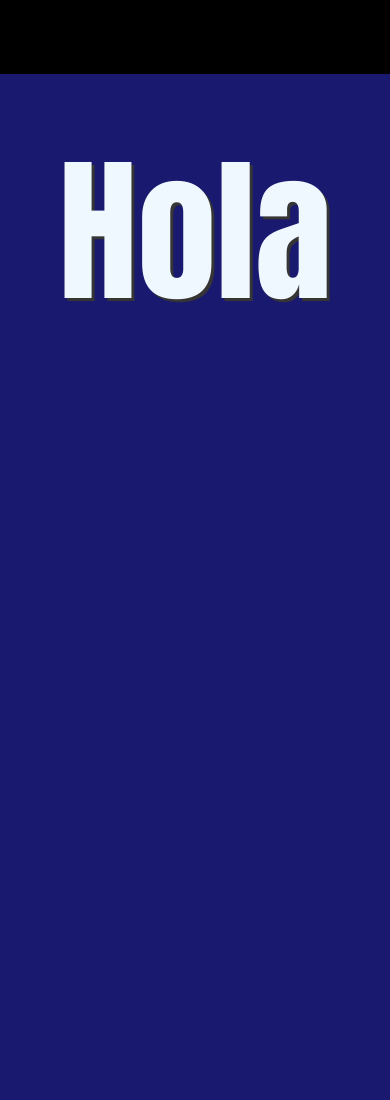
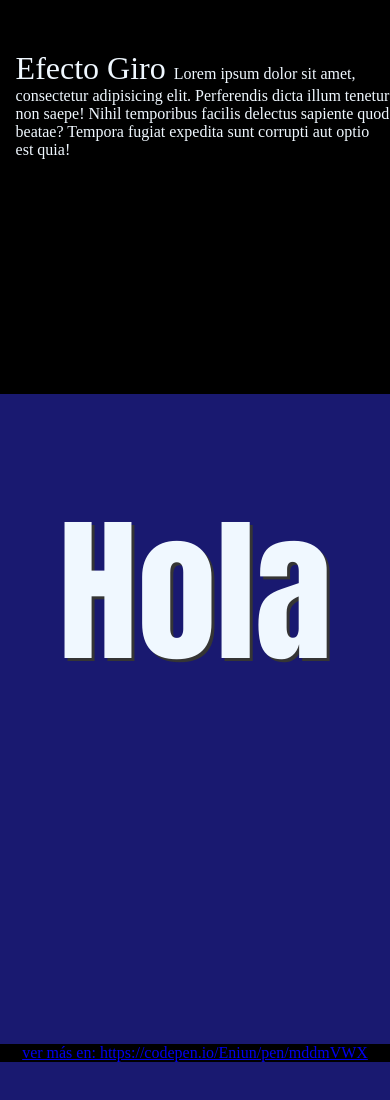
Before and after one commit to carorrpp/previsualizar, a plain HTML site: page index.html in a window 390 px wide. Shown: the part 1356-2456 px from the top of the page. Before the commit the page ends 2070 px from the top, so only its background shows below. Drawn offline with Linux system fonts and the light colour scheme.

Commit message:
Add files via upload

```diff
--- a/style.css
+++ b/style.css
@@ -83,6 +83,10 @@ img {
 
 .box.box2 {
     background-color: black
+}
+
+.box2 p {
+    color: aliceblue;
 }
 
 .img2:hover {
@@ -181,13 +185,10 @@ footer {
     .box.box3 {
         position: relative;
     }
-}
-
     h3 {
         margin: auto;
         font-size: 10rem;
     }
-
     @keyframes mianimacion {
         0% {
             transform: scale(0.2);
@@ -199,9 +200,9 @@ h3 {
             transform: scale(1);
         }
     }
-
     footer {
-    opacity: 0;
+        position: relative;
+    }
 }
 
 @media screen and (max-width: 412px) {
@@ -227,7 +228,7 @@ footer {
         margin: auto;
     }
     .box {
-        height: 40em;
+        height: 50em;
         width: 100%;
         display: flex;
         align-items: center;
@@ -255,13 +256,10 @@ footer {
     .box3 img {
         opacity: 0%;
     }
-}
-
     h3 {
         margin: auto;
         font-size: 10rem;
     }
-
     @keyframes mianimacion {
         0% {
             transform: scale(0.2);
@@ -273,8 +271,10 @@ h3 {
             transform: scale(1);
         }
     }
-
-body footer {
-    position: absolute;
-    bottom: 0px;
+    footer {
+        position: relative;
+        top: 370%;
+        margin: 0%;
+        width: 100%;
     }
+}
```
Lines whose indentation alone changed are shown as unchanged.
